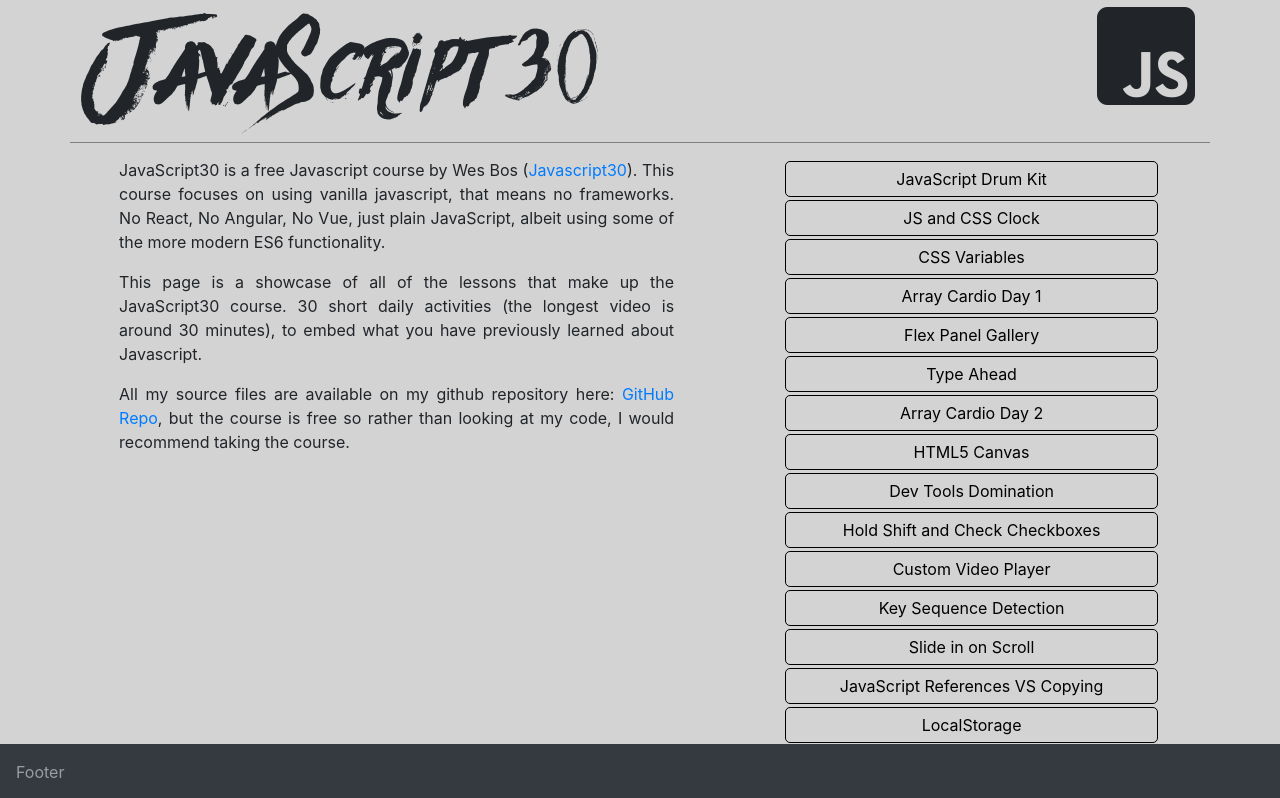
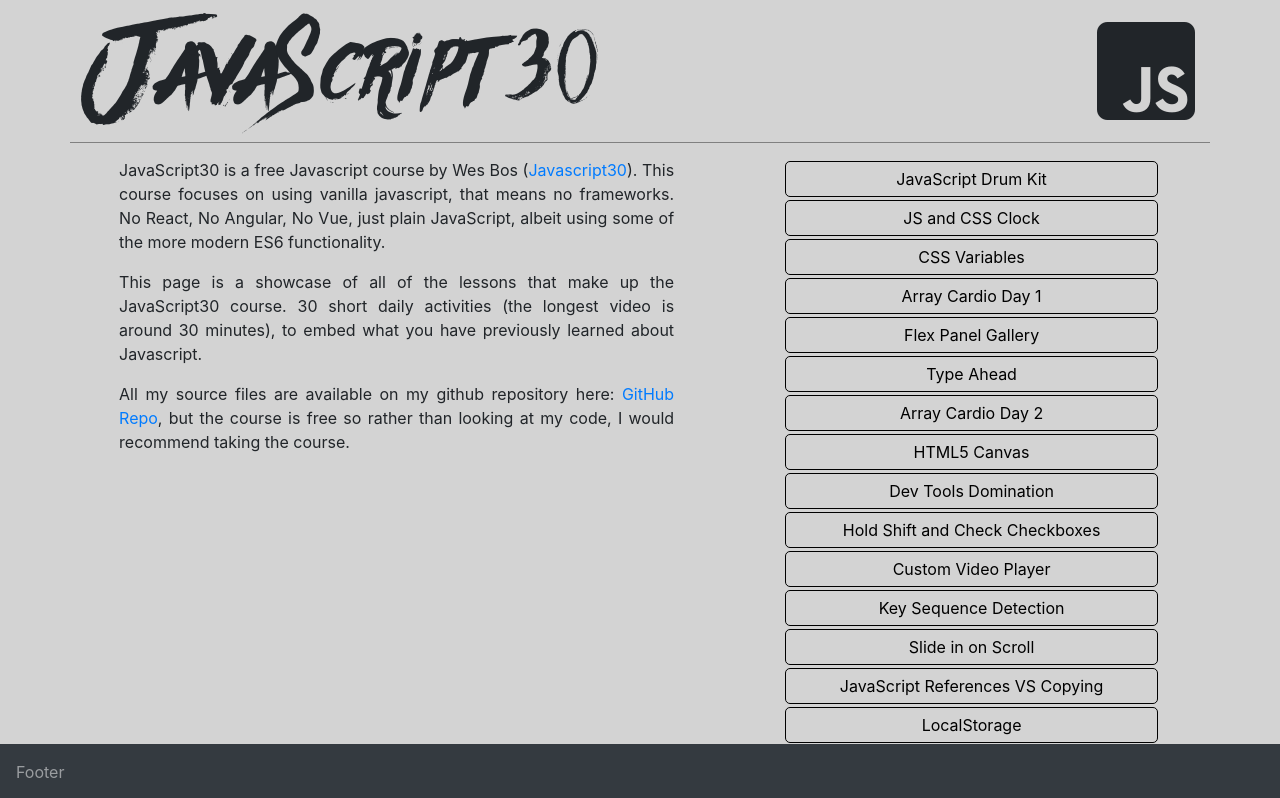
Before and after one commit to TheFlyer1983/javascript30, a plain HTML site: page index.html in a window 1280 px wide. Shown: the top 798 px of the page. Drawn offline with nearby package versions, Linux system fonts and the light colour scheme.

Commit message:
Added flexbox to page header

```diff
--- a/index.html
+++ b/index.html
@@ -11,7 +11,12 @@
   </head>
   <body>
     <div class="container page-header">
-      <h1>JavaScript 30 <i class="fab fa-js-square float-right"></i></h1>
+      <div>
+          <h1>JavaScript 30</h1>
+      </div>
+      <div class="logo">
+          <h1><i class="fab fa-js-square float-right"></i></h1>
+      </div>
     </div>
     <div class="container">
       <div class="body">
--- a/style.css
+++ b/style.css
@@ -9,11 +9,18 @@
 .page-header{
   border-bottom: 1px solid grey;
   margin-bottom: 15px;
+  display: flex;
+  justify-content: space-between;
+
 }
 
 .page-header h1{
   font-family: "againtsregular";
   font-size: 7em;
+}
+
+.logo{
+  align-self: center;
 }
 
 .body{
```
